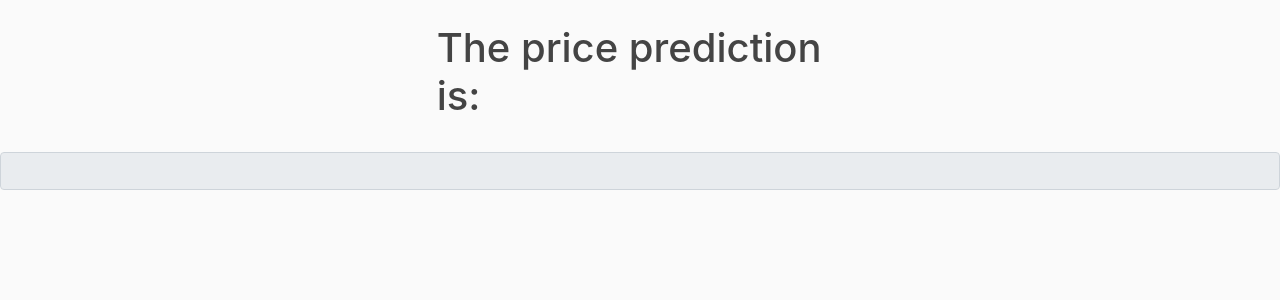
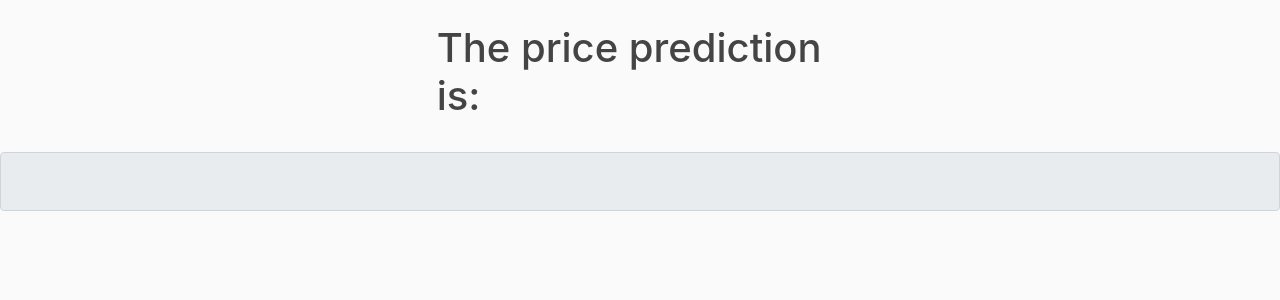
Before and after one commit to KristofVandewynckel/Deployment_Project, a Flask app: template templates/result.html in a window 1280 px wide. Shown: the part 56-356 px from the top of the page. Run offline with Flask 2, Linux system fonts and the light colour scheme; the template is opened without the code that fills it, so the values that code supplies are empty; parts of the project's set-up code (start-up, migrations or seed data) failed here and were passed over; some libraries are stand-ins or nearby versions.

Commit message:
tidying up

```diff
--- a/app.py
+++ b/app.py
@@ -2,6 +2,7 @@ from flask import Flask, render_template, request
 from sympy import N
 import pickle
 import numpy as np
+import math
 
 app = Flask(__name__)
 
@@ -72,7 +73,7 @@ def result():
     int_features = [int(x) for x in request_values]
     final_features = [np.array(int_features)]
     prediction = model.predict(final_features)
-    output = round(prediction[0], 2)
+    output = int(math.ceil(prediction / 1000)) *1000
     entry = output
     return render_template('result.html', entry=entry)
 
--- a/templates/result.html
+++ b/templates/result.html
@@ -36,9 +36,9 @@
         <form class="form-horizontal">
             <fieldset disabled>
                 <div class="form-group">
-                    <label class="control-label col-xs-4" for="result"></label>
-                    <div class="col-xs-4" align="left">
-                        <input type="text" name="result" class="form-control" placeholder={{ entry }}>
+                    <label class="control-label col-xs-7" for="result"></label>
+                    <div class="col-xs-7" align="center">
+                        <input type="text" align="center" name="result"  style="font-size: 30px" class="form-control" placeholder={{ entry }}>
                     </div>
                 </div>
             </fieldset>
```
